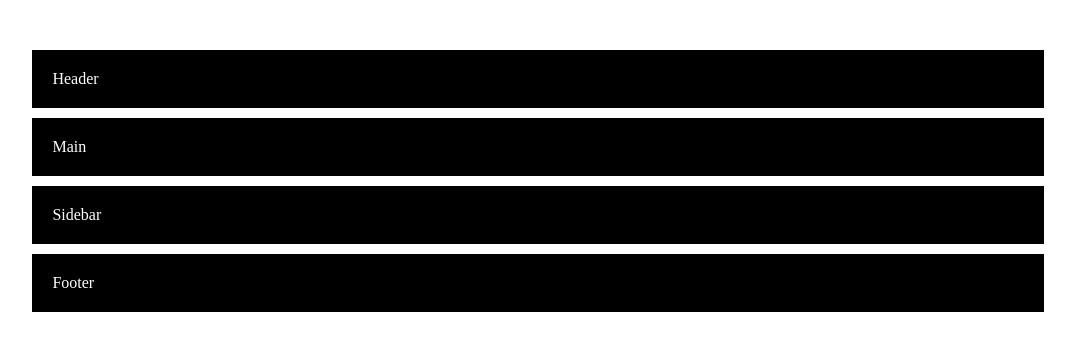
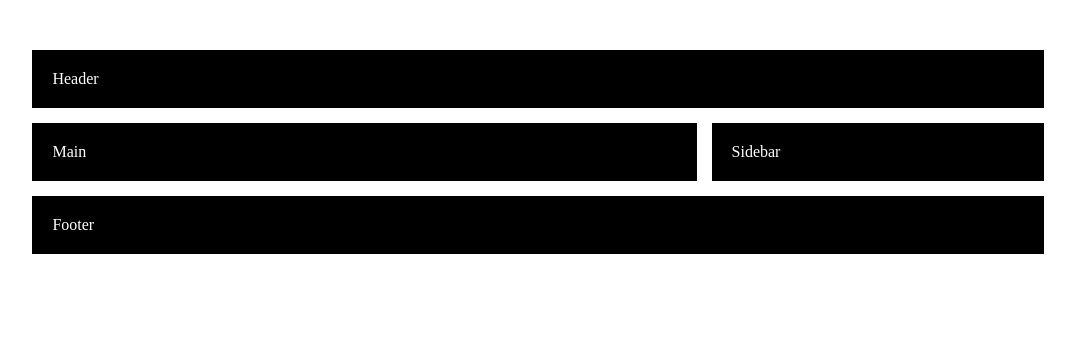
Before and after one commit to VankataNikolov/CSSthings, a plain HTML site: page CSS_Advanced/simple blog layout/index.html in a window 1280 px wide. Shown: the whole page, without its empty margins (102-1177 px from the left). Drawn offline with Linux system fonts and the light colour scheme.

Commit message:
update css grid layout

```diff
--- a/CSS_Advanced/simple blog layout/style.css
+++ b/CSS_Advanced/simple blog layout/style.css
@@ -2,7 +2,9 @@
     display: grid;
     width: 80%;
     margin: 50px auto;
-    gap: 10px;
+    grid-template-columns: 2fr 1fr;
+    grid-template-rows: 1fr 1fr 1fr;
+    gap: 15px;
 }
 
 .grid-wrapper *{
@@ -10,3 +12,7 @@
     color: white;
     padding: 20px;
 }
+
+.grid-wrapper header, .grid-wrapper footer{
+    grid-column: 1 / span 2;
+}
```
